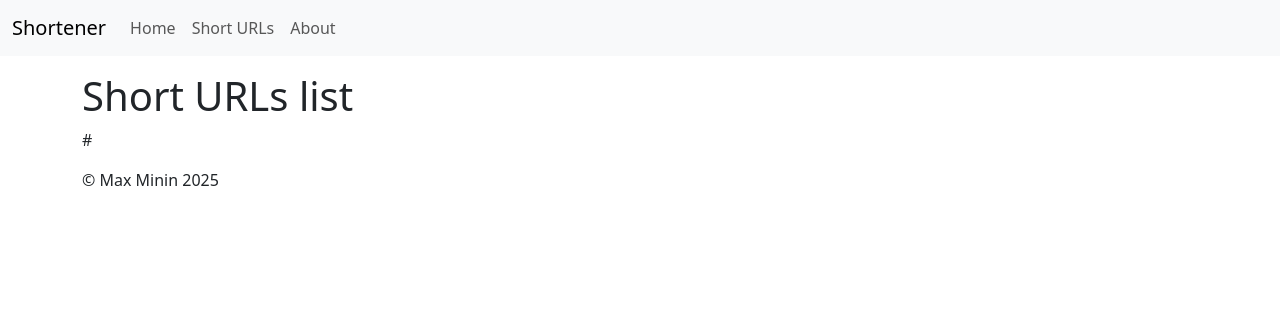
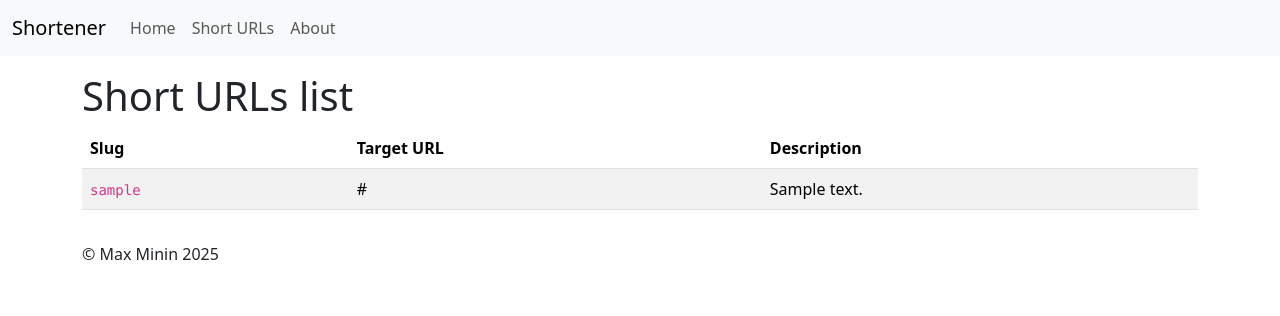
Before and after one commit to mksmin/fastapi-url-shortener, a FastAPI app: template url-shortener/templates/short-urls/list.html in a window 1280 px wide. Shown: the top 316 px of the page. Run offline with FastAPI, Linux system fonts and the light colour scheme; the template is opened without the code that fills it: most values are stand-ins (such as "Sample title", 1, 10 or a date in 2020).

Commit message:
Show short urls list table

```diff
--- a/url-shortener/rest/short_urls/list_views.py
+++ b/url-shortener/rest/short_urls/list_views.py
@@ -6,6 +6,7 @@ from fastapi import (
 )
 from fastapi.responses import HTMLResponse
 
+from dependencies.short_urls import GetShortUrlsStorage
 from templating import templates
 
 router = APIRouter()
@@ -18,9 +19,10 @@ router = APIRouter()
 )
 def list_views(
     request: Request,
+    storage: GetShortUrlsStorage,
 ) -> HTMLResponse:
     context: dict[str, Any] = {}
-    short_urls = []
+    short_urls = storage.get()
     context.update(
         short_urls=short_urls,
     )
--- a/url-shortener/templates/short-urls/list.html
+++ b/url-shortener/templates/short-urls/list.html
@@ -7,7 +7,32 @@ All Short URLs
 {% block main %}
 <h1> Short URLs list</h1>
 {% if short_urls %}
-{{ short_urls }}
+<div class="table-responsive">
+  <table class="table table-striped table-hover align-middle">
+    <thead>
+    <tr>
+      <th scope="col">Slug</th>
+      <th scope="col">Target URL</th>
+      <th scope="col">Description</th>
+    </tr>
+    </thead>
+    <tbody>
+    {% for url in short_urls %}
+    <tr>
+      <td><code>{{ url.slug }}</code></td>
+      <td>{{ url.target_url }}</td>
+      <td>
+        {% if url.description %}
+        {{ url.description }}
+        {% else %}
+        <code>—</code>
+        {% endif %}
+      </td>
+    </tr>
+    {% endfor %}
+    </tbody>
+  </table>
+</div>
 {% else %}
 <h2>No short URLs yet</h2>
 {% endif %}
```
